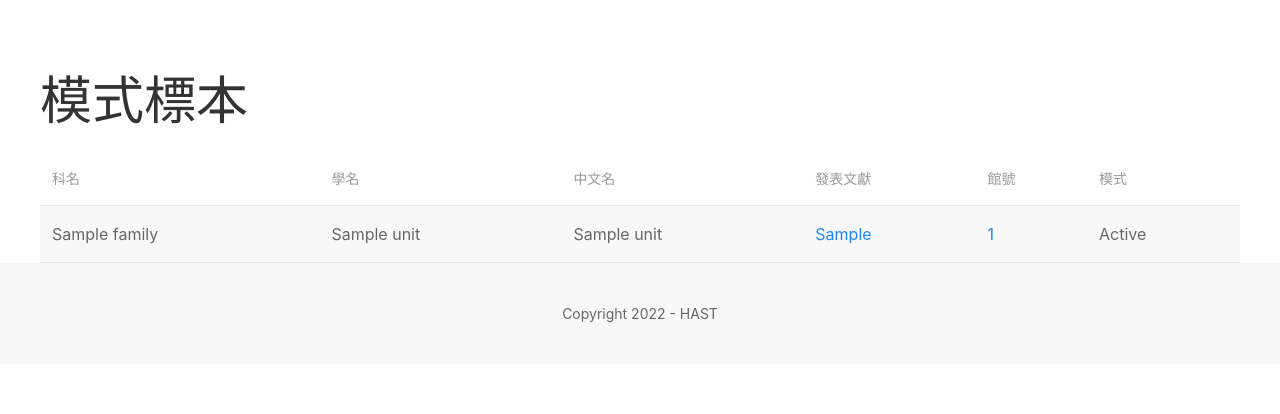
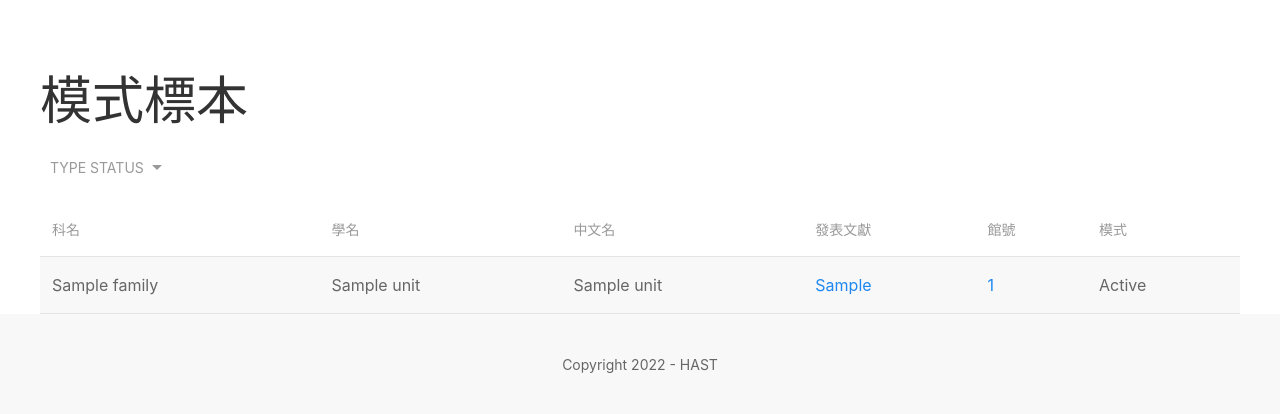
Before and after one commit to moogoo78/naturedb, a Flask app: template app/templates/page-type-specimens.html in a window 1280 px wide. Shown: the part 93-507 px from the top of the page. Run offline with Flask 2, Linux system fonts and the light colour scheme; the template is opened without the code that fills it: most values are stand-ins (such as "Sample title", 1, 10 or a date in 2020); some libraries are stand-ins or nearby versions.

Commit message:
fix: page.type_specimens filter

```diff
--- a/app/templates/page-type-specimens.html
+++ b/app/templates/page-type-specimens.html
@@ -1,9 +1,47 @@
 {% extends "base.html" %}
+
+{% block script %}
+<script>
+ const itemContainer = document.getElementById('item-container')
+ const typeNavItems = document.getElementsByClassName('type-nav')
+
+ for (let nav of typeNavItems) {
+   nav.onclick = (e) => {
+     e.preventDefault()
+     for (let item of itemContainer.children) {
+       console.log()
+       if (item.dataset.type === e.target.dataset.type) {
+         item.removeAttribute('hidden')
+       } else {
+         item.setAttribute('hidden', '')
+       }
+     }
+     UIkit.dropdown('#type-select').hide(false);
+   }
+ }
+</script>
+{% endblock %}
 
 {% block main %}
 <div class="uk-container uk-container-medium uk-margin-large-top">
   <h1 class="uk-heading-small">模式標本</h1>
-  <table class="uk-table uk-table-striped">
+  <ul class="uk-subnav uk-subnav-pill" uk-margin>
+    <li>
+      <a href="#">Type Status <span uk-icon="icon: triangle-down"></span></a>
+      <div uk-dropdown="mode: click" id="type-select">
+        <ul class="uk-nav uk-dropdown-nav">
+          <li class="uk-active"><a href="#">All</a></li>
+          <li class="uk-nav-divider"></li>
+          {% for k, v in unit_stats.stats.items() %}
+          <li><a href="#" class="type-nav" data-type="{{ k }}">{{ k|capitalize }} ({{ v }})</a></li>
+          {% endfor %}
+        </ul>
+      </div>
+    </li>
+  </ul>
+
+
+  <table class="uk-table uk-table-striped uk-table-hover" id="type-table">
     <thead>
       <tr>
         <th>科名</th>
@@ -14,9 +52,9 @@
         <th>模式</th>
       </tr>
     </thead>
-    <tbody>
-      {% for u in units %}
-      <tr>
+    <tbody id="item-container">
+      {% for u in unit_stats.units %}
+      <tr class="filter-type" data-type="{{ u.type_status }}">
         <td>{{ u.family }}</td>
         <td>{{ u.scientific_name }}</td>
         <td>{{ u.common_name }}</td>
```
Also changed, not shown: app/blueprints/page.py (+9 -5 lines).
